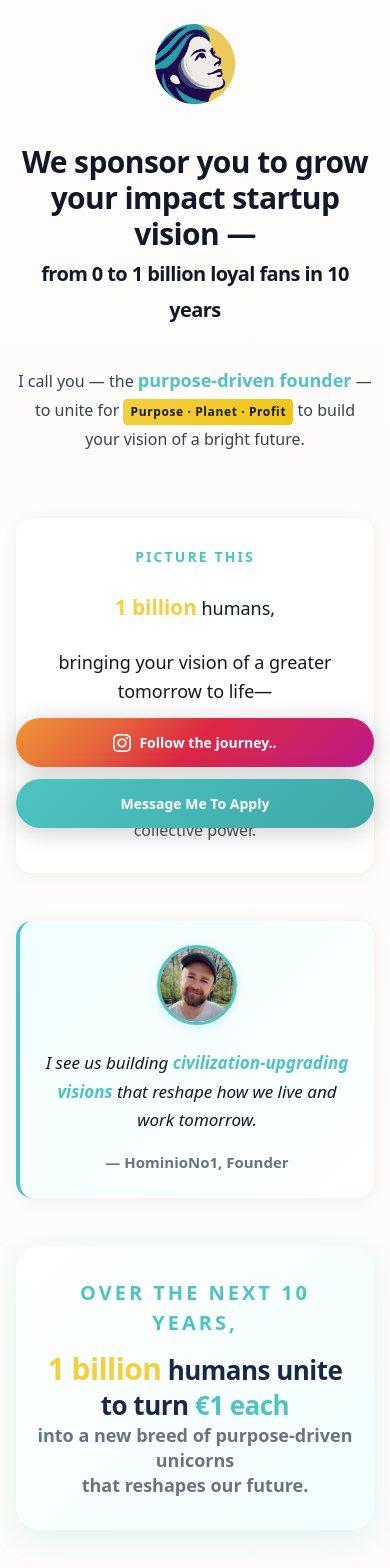
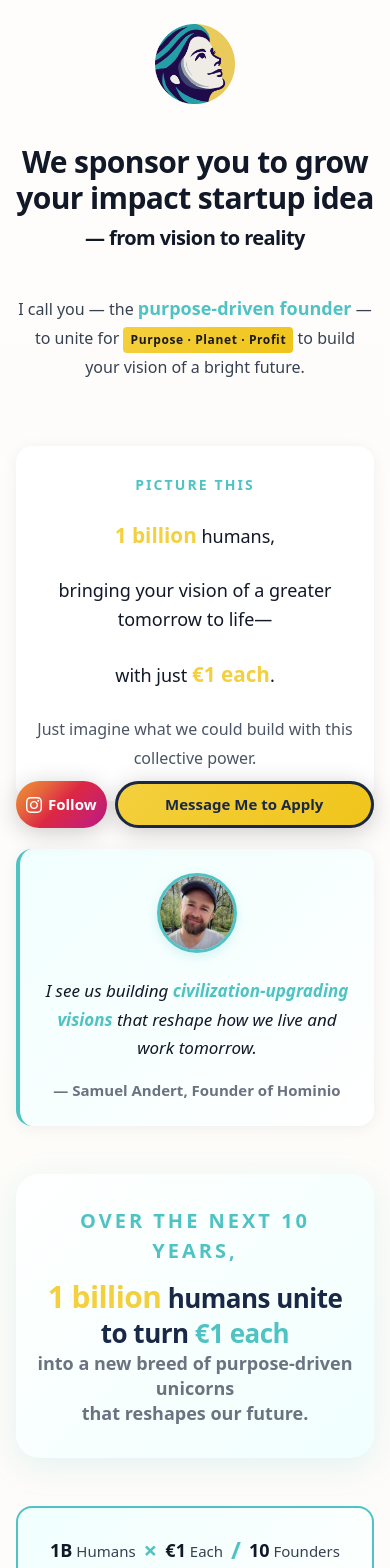
Before and after one commit to hominiome/hominio-me, a SvelteKit app: page / in a window 390 px wide. Shown: the top 1568 px of the page. Built offline with nearby package versions, Linux system fonts and the light colour scheme.

Commit message:
Update landing page: compact headline, fix mobile equation, update branding to Samuel Andert, improve CTA buttons

```diff
--- a/src/lib/components/FinalCTA.svelte
+++ b/src/lib/components/FinalCTA.svelte
@@ -29,18 +29,18 @@
     <div class="cta-final-question">
       <p class="cta-call">Will you answer the call?</p>
       <a
-        href="https://instagram.com/HominioNo1"
+        href="https://instagram.com/samuelandert"
         target="_blank"
         rel="noopener noreferrer"
         class="cta-action-button"
       >
-        Message Me Now
+        Message Me to Apply
       </a>
     </div>
 
     <div class="cta-founder">
-      <img src="/hominiono1.jpg" alt="HominioNo1" class="founder-avatar" />
-      <p class="cta-signature">— HominioNo1, Founder</p>
+      <img src="/hominiono1.jpg" alt="Samuel Andert" class="founder-avatar" />
+      <p class="cta-signature">— Samuel Andert, Founder of Hominio</p>
     </div>
   </div>
 </div>
@@ -121,21 +121,21 @@
   .cta-action-button {
     display: inline-block;
     padding: 1.25rem 3rem;
-    background: linear-gradient(135deg, #4fc3c3 0%, #3da8a8 100%);
-    color: white;
+    background: linear-gradient(135deg, #f4d03f 0%, #f0c419 100%);
+    color: #1a2847;
     text-decoration: none;
     font-size: 1.25rem;
     font-weight: 700;
     border-radius: 50px;
-    box-shadow: 0 8px 32px rgba(79, 195, 195, 0.4);
+    box-shadow: inset 0 0 0 3px #1a2847, 0 8px 32px rgba(244, 208, 63, 0.4);
     transition: all 0.3s;
     letter-spacing: 0.02em;
   }
 
   .cta-action-button:hover {
     transform: translateY(-4px);
-    box-shadow: 0 12px 40px rgba(79, 195, 195, 0.6);
-    background: linear-gradient(135deg, #5dd3d3 0%, #4db8b8 100%);
+    box-shadow: inset 0 0 0 3px #1a2847, 0 12px 40px rgba(244, 208, 63, 0.6);
+    background: linear-gradient(135deg, #f7dc5f 0%, #f3cd39 100%);
   }
 
   .cta-founder {
--- a/src/lib/components/Hero.svelte
+++ b/src/lib/components/Hero.svelte
@@ -7,8 +7,8 @@
   </div>
 
   <h1 class="headline">
-    We sponsor you to grow your impact startup vision —<br />
-    <span class="headline-sub">from 0 to 1 billion loyal fans in 10 years</span>
+    We sponsor you to grow your impact startup idea<br />
+    <span class="headline-sub">— from vision to reality</span>
   </h1>
 
   <div class="hero-intro">
--- a/src/lib/components/HominioSummit.svelte
+++ b/src/lib/components/HominioSummit.svelte
@@ -18,13 +18,15 @@
       </p>
     </div>
     <div class="numbers-compact">
-      <span class="stat-item"><strong>1B</strong> Humans</span>
-      <span class="stat-divider">×</span>
-      <span class="stat-item"><strong>€1</strong> Each</span>
-      <span class="stat-divider">/</span>
-      <span class="stat-item"><strong>10</strong> Founders</span>
-      <span class="stat-divider">=</span>
-      <span class="stat-item highlight"
+      <div class="equation-top">
+        <span class="stat-item"><strong>1B</strong> Humans</span>
+        <span class="stat-divider">×</span>
+        <span class="stat-item"><strong>€1</strong> Each</span>
+        <span class="stat-divider">/</span>
+        <span class="stat-item"><strong>10</strong> Founders</span>
+      </div>
+      <span class="stat-divider equals-sign">=</span>
+      <span class="stat-item highlight result"
         ><strong>€100M</strong> per Founder</span
       >
     </div>
@@ -392,10 +394,26 @@
       gap: 0.5rem;
       padding: 1.5rem 1rem;
       font-size: 0.938rem;
+      align-items: center;
     }
 
-    .stat-divider {
-      display: none;
+    .equation-top {
+      display: flex;
+      flex-wrap: wrap;
+      justify-content: center;
+      align-items: center;
+      gap: 0.5rem;
+    }
+
+    .equals-sign {
+      display: block;
+      font-size: 1.5rem;
+      margin: 0.25rem 0;
+    }
+
+    .result {
+      display: block;
+      text-align: center;
     }
 
     .cup-section {
--- a/src/lib/components/Vision.svelte
+++ b/src/lib/components/Vision.svelte
@@ -20,13 +20,13 @@
 
   <!-- Founder Quote -->
   <div class="founder-quote">
-    <img src="/hominiono1.jpg" alt="HominioNo1" class="founder-image" />
+    <img src="/hominiono1.jpg" alt="Samuel Andert" class="founder-image" />
     <div class="quote-content">
       <blockquote class="quote-text">
         I see us building <em>civilization-upgrading visions</em> that reshape
         how we live and work tomorrow.
       </blockquote>
-      <p class="quote-author">— HominioNo1, Founder</p>
+      <p class="quote-author">— Samuel Andert, Founder of Hominio</p>
     </div>
   </div>
 </div>
--- a/src/routes/+page.svelte
+++ b/src/routes/+page.svelte
@@ -40,16 +40,18 @@
         d="M12 2.163c3.204 0 3.584.012 4.85.07 3.252.148 4.771 1.691 4.919 4.919.058 1.265.069 1.645.069 4.849 0 3.205-.012 3.584-.069 4.849-.149 3.225-1.664 4.771-4.919 4.919-1.266.058-1.644.07-4.85.07-3.204 0-3.584-.012-4.849-.07-3.26-.149-4.771-1.699-4.919-4.92-.058-1.265-.07-1.644-.07-4.849 0-3.204.013-3.583.07-4.849.149-3.227 1.664-4.771 4.919-4.919 1.266-.057 1.645-.069 4.849-.069zm0-2.163c-3.259 0-3.667.014-4.947.072-4.358.2-6.78 2.618-6.98 6.98-.059 1.281-.073 1.689-.073 4.948 0 3.259.014 3.668.072 4.948.2 4.358 2.618 6.78 6.98 6.98 1.281.058 1.689.072 4.948.072 3.259 0 3.668-.014 4.948-.072 4.354-.2 6.782-2.618 6.979-6.98.059-1.28.073-1.689.073-4.948 0-3.259-.014-3.667-.072-4.947-.196-4.354-2.617-6.78-6.979-6.98-1.281-.059-1.69-.073-4.949-.073zm0 5.838c-3.403 0-6.162 2.759-6.162 6.162s2.759 6.163 6.162 6.163 6.162-2.759 6.162-6.163c0-3.403-2.759-6.162-6.162-6.162zm0 10.162c-2.209 0-4-1.79-4-4 0-2.209 1.791-4 4-4s4 1.791 4 4c0 2.21-1.791 4-4 4zm6.406-11.845c-.796 0-1.441.645-1.441 1.44s.645 1.44 1.441 1.44c.795 0 1.439-.645 1.439-1.44s-.644-1.44-1.439-1.44z"
       />
     </svg>
-    Follow the journey..
+    <span class="cta-text-full">Follow the journey</span>
+    <span class="cta-text-short">Follow</span>
   </a>
 
   <a
-    href="https://instagram.com/HominioMe"
+    href="https://instagram.com/samuelandert"
     target="_blank"
     rel="noopener noreferrer"
     class="cta-button cta-apply"
   >
-    Message Me To Apply
+    <span class="cta-text-full">Message Me to Apply</span>
+    <span class="cta-text-short">Message Me to Apply</span>
   </a>
 </div>
 
@@ -91,16 +93,20 @@
     gap: 0.5rem;
     color: white;
     text-decoration: none;
-    font-size: 1rem;
+    font-size: 1.125rem;
     font-weight: 600;
     padding: 1rem 1.5rem;
     border-radius: 50px;
     box-shadow: 0 4px 24px rgba(0, 0, 0, 0.2);
     transition: all 0.3s;
-    flex: 1;
+    white-space: nowrap;
+    box-sizing: border-box;
   }
 
   .cta-instagram {
+    flex: 0 0 auto;
+    padding-left: 2rem;
+    padding-right: 2rem;
     background: linear-gradient(
       135deg,
       #f09433 0%,
@@ -117,18 +123,34 @@
   }
 
   .cta-apply {
-    background: linear-gradient(135deg, #4fc3c3 0%, #3da8a8 100%);
+    flex: 1;
+    background: linear-gradient(135deg, #f4d03f 0%, #f0c419 100%);
+    color: #1a2847;
+    box-shadow:
+      inset 0 0 0 3px #1a2847,
+      0 4px 24px rgba(0, 0, 0, 0.2);
   }
 
   .cta-apply:hover {
     transform: translateY(-3px);
-    box-shadow: 0 6px 32px rgba(79, 195, 195, 0.5);
+    box-shadow:
+      inset 0 0 0 3px #1a2847,
+      0 6px 32px rgba(244, 208, 63, 0.5);
+    background: linear-gradient(135deg, #f7dc5f 0%, #f3cd39 100%);
   }
 
   .cta-icon {
     width: 20px;
     height: 20px;
     flex-shrink: 0;
+  }
+
+  .cta-text-short {
+    display: none;
+  }
+
+  .cta-text-full {
+    display: inline;
   }
 
   .footer {
@@ -162,12 +184,12 @@
     .cta-fixed {
       bottom: 1rem;
       width: calc(100% - 2rem);
-      gap: 0.75rem;
+      gap: 0.5rem;
     }
 
     .cta-button {
-      font-size: 0.938rem;
-      padding: 0.875rem 1.25rem;
+      font-size: 1rem;
+      padding: 0.75rem 0.875rem;
     }
 
     .cta-instagram:hover,
@@ -180,6 +202,14 @@
       height: 18px;
     }
 
+    .cta-text-full {
+      display: none;
+    }
+
+    .cta-text-short {
+      display: inline;
+    }
+
     .page {
       padding: 2rem 1rem;
     }
@@ -187,20 +217,19 @@
 
   @media (max-width: 480px) {
     .cta-fixed {
-      flex-direction: column;
-      gap: 0.75rem;
+      gap: 0.5rem;
       width: calc(100% - 2rem);
     }
 
     .cta-button {
-      font-size: 0.875rem;
-      padding: 0.875rem 1.25rem;
-      width: 100%;
+      font-size: 0.938rem;
+      padding: 0.75rem 0.625rem;
+      gap: 0.375rem;
     }
 
     .cta-icon {
-      width: 18px;
-      height: 18px;
+      width: 16px;
+      height: 16px;
     }
 
     .page {
```
